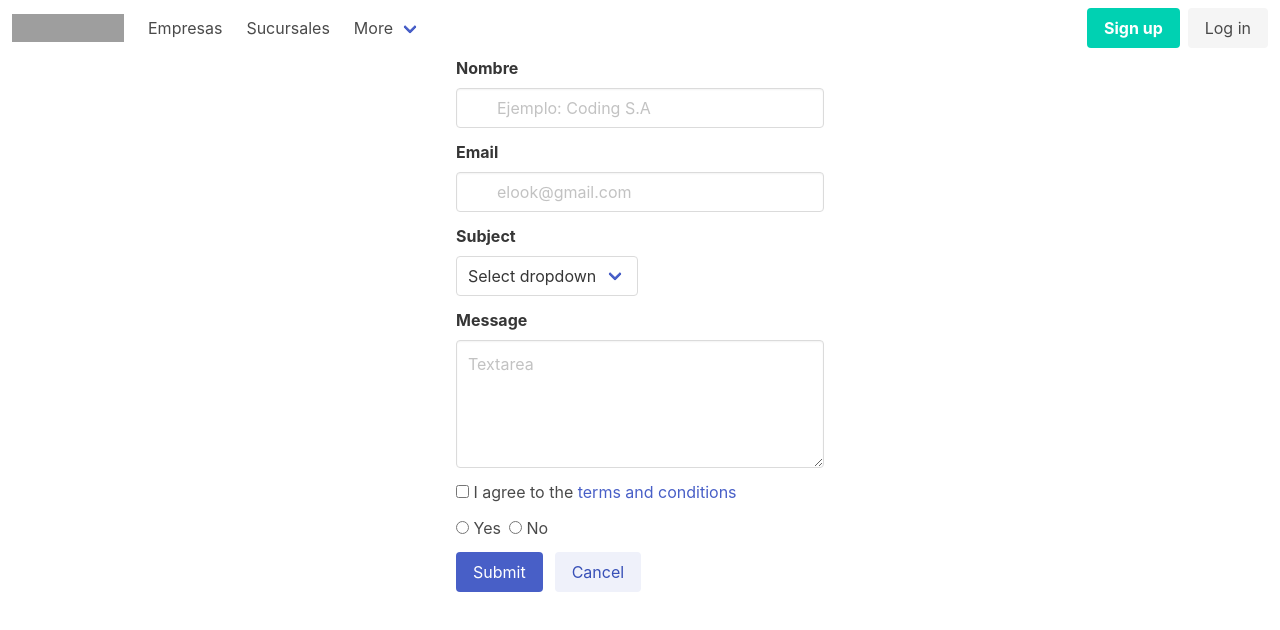
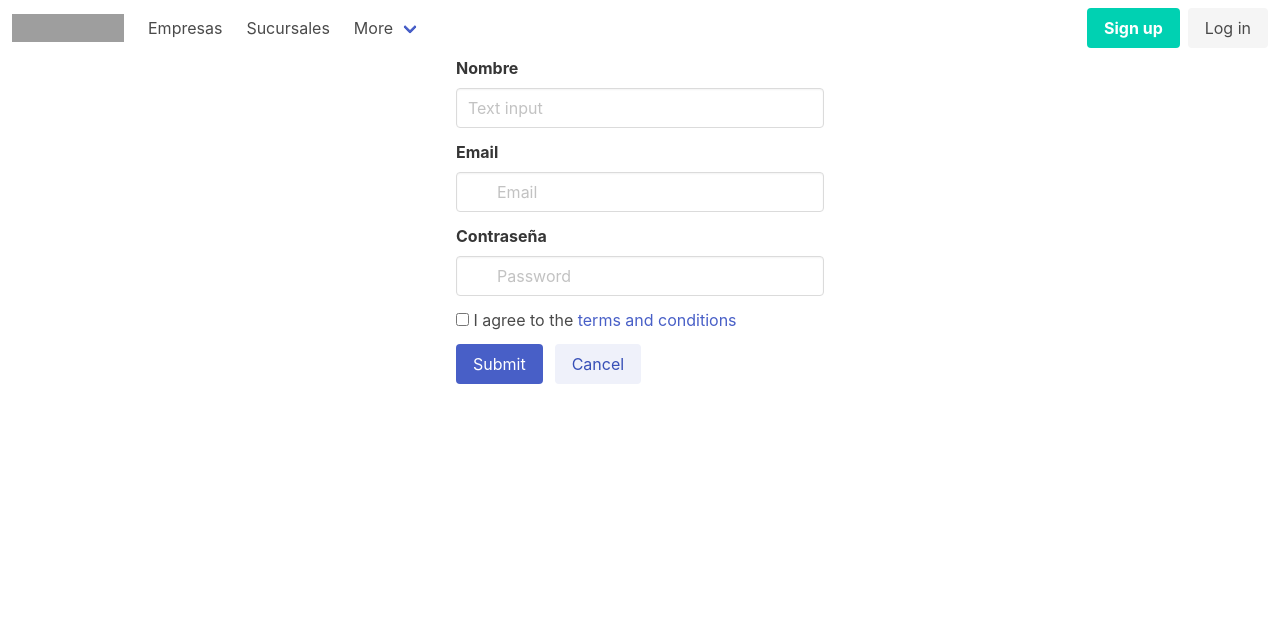
Before and after one commit to plancerio2020255/empleadosAngular, an Angular app: page /register in a window 1280 px wide. Shown: the top 630 px of the page. Built offline with nearby package versions, Linux system fonts and the light colour scheme; grey boxes are pictures that could not be loaded.

Commit message:
register

```diff
--- a/src/app/components/register/register.component.html
+++ b/src/app/components/register/register.component.html
@@ -3,63 +3,39 @@
 		<div class="column is-4 is-half">
 			<div class="field">
 				<label class="label">Nombre</label>
-				<div class="control has-icons-left has-icons-right">
-					<input class="input" type="text" placeholder="Ejemplo: Coding S.A">
-					<span class="icon is-small is-left">
-					</span>
+				<div class="control">
+					<input class="input" type="text" placeholder="Text input">
 				</div>
 			</div>
-
 			<div class="field">
 				<label class="label">Email</label>
-				<div class="control has-icons-left has-icons-right">
-					<input class="input" type="email" placeholder="elook@gmail.com">
+				<p class="control has-icons-left has-icons-right">
+					<input class="input" type="email" placeholder="Email">
 					<span class="icon is-small is-left">
 						<i class="fas fa-envelope"></i>
 					</span>
 					<span class="icon is-small is-right">
-						<i class="fas fa-exclamation-triangle"></i>
+						<i class="fas fa-check"></i>
 					</span>
-				</div>
+				</p>
+			</div>
+			<div class="field">
+				<label class="label">Contraseña</label>
+				<p class="control has-icons-left">
+					<input class="input" type="password" placeholder="Password">
+					<span class="icon is-small is-left">
+						<i class="fas fa-lock"></i>
+					</span>
+				</p>
 			</div>
 
-			<div class="field">
-				<label class="label">Subject</label>
-				<div class="control">
-					<div class="select">
-						<select>
-							<option>Select dropdown</option>
-							<option>With options</option>
-						</select>
-					</div>
-				</div>
-			</div>
 
-			<div class="field">
-				<label class="label">Message</label>
-				<div class="control">
-					<textarea class="textarea" placeholder="Textarea"></textarea>
-				</div>
-			</div>
 
 			<div class="field">
 				<div class="control">
 					<label class="checkbox">
 						<input type="checkbox">
 						I agree to the <a href="#">terms and conditions</a>
-					</label>
-				</div>
-			</div>
-
-			<div class="field">
-				<div class="control">
-					<label class="radio">
-						<input type="radio" name="question">
-						Yes
-					</label>
-					<label class="radio">
-						<input type="radio" name="question">
-						No
 					</label>
 				</div>
 			</div>
```
